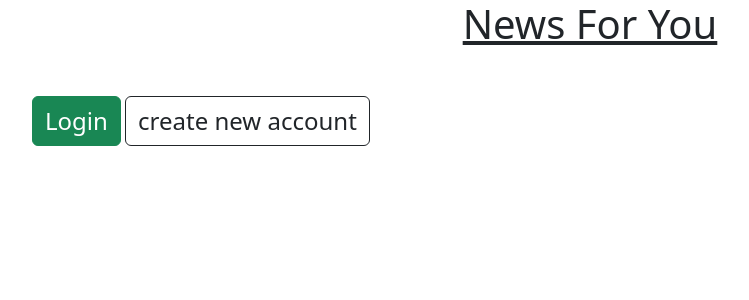
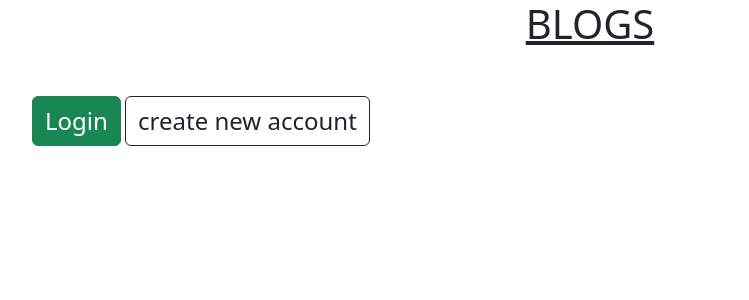
Before and after one commit to Amanyadav3A/Django_Blog_App, a Django app: page / in a window 1280 px wide. Shown: the top 300 px of the page, without its empty margins (50-799 px from the left). Run offline with Django 5.2, Linux system fonts and the light colour scheme; data comes from the database, SQL or seed files in the repository.

Commit message:
Update home.html

```diff
--- a/home/templates/home.html
+++ b/home/templates/home.html
@@ -4,7 +4,7 @@
 
 {% block content %}
 
-<h1 class="text-center text-decoration-underline mb-5">News For You</h1>
+<h1 class="text-center text-decoration-underline mb-5">BLOGS</h1>
 <div class="container">
     {% if request.user.is_authenticated %}
     <a href="{% url 'home:dashboard' %}" class="btn btn-success fs-4">Your Profile</a>
```
